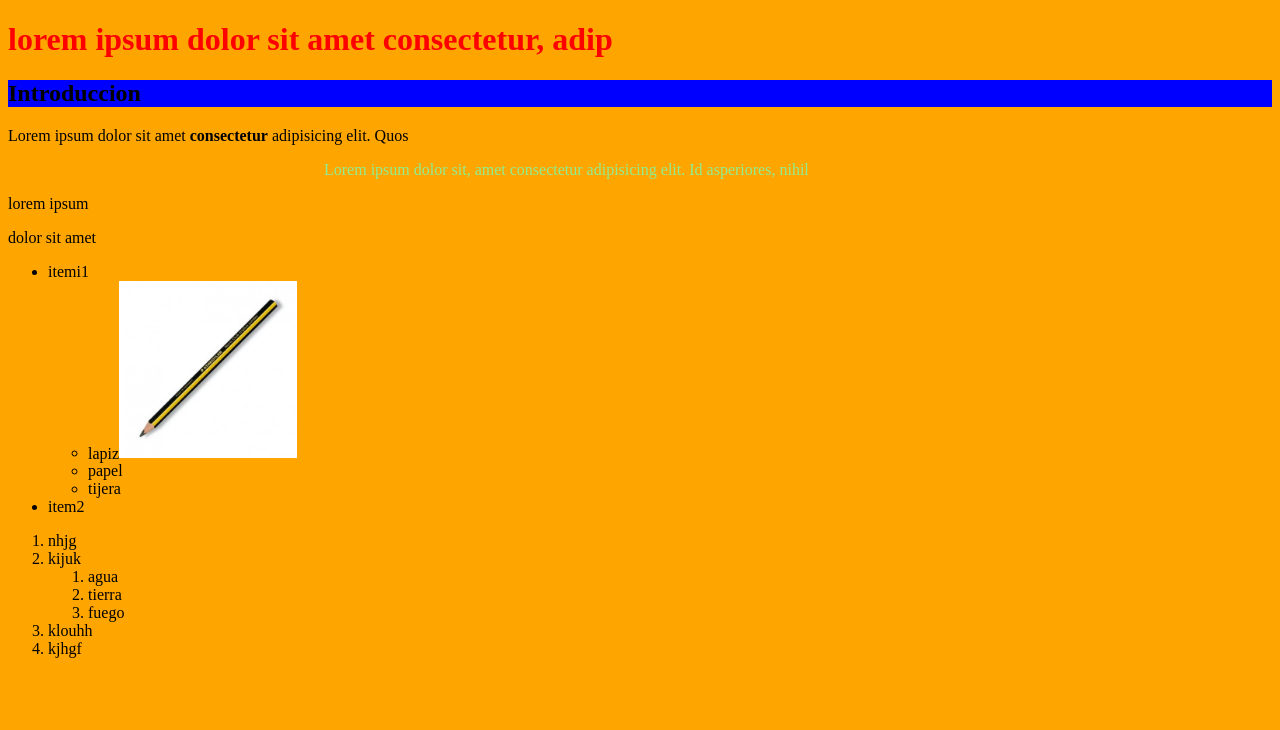
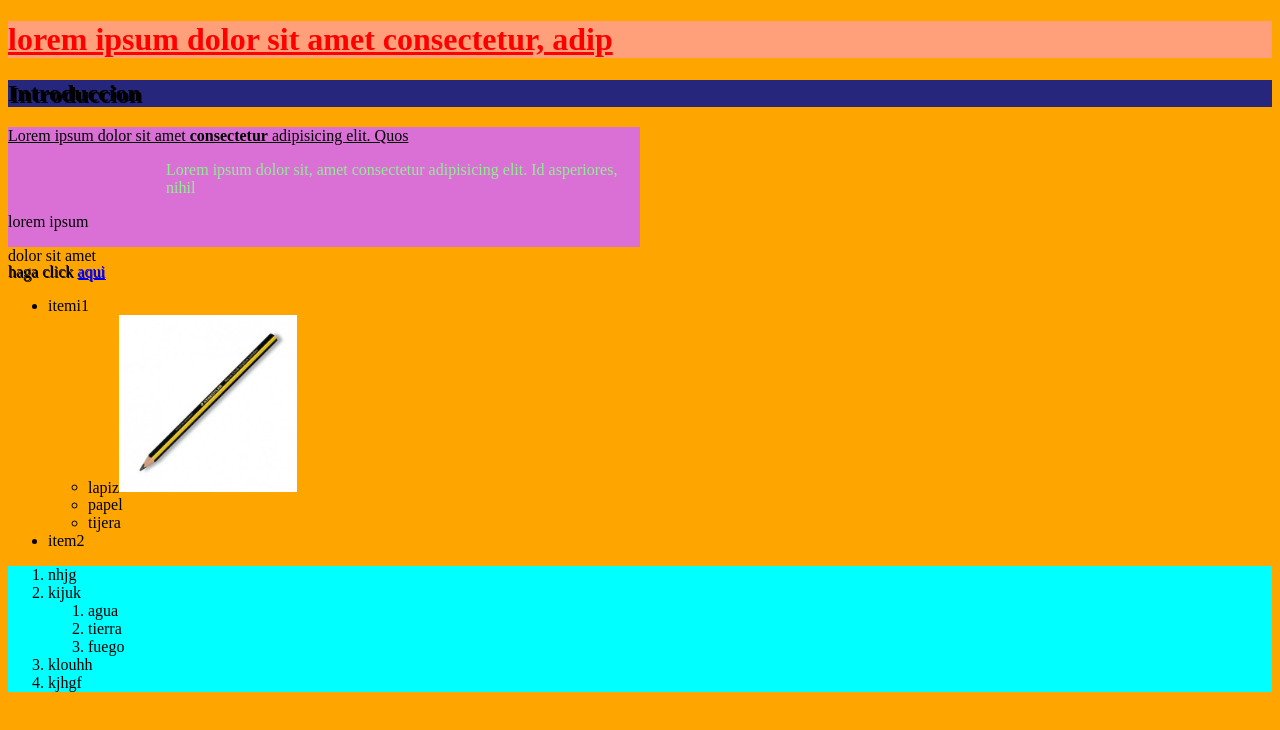
Before and after one commit to florenxiagrasso/html17, a plain HTML site: page index.html in a window 1280 px wide. Drawn offline with Linux system fonts and the light colour scheme.

Commit message:
estiloscss

```diff
--- /dev/null
+++ b/estilospagina2.css
@@ -0,0 +1,5 @@
+.border-parrafo {
+
+    border: 1px solid black;
+    padding: 7px;
+}
--- a/index.html
+++ b/index.html
@@ -1,15 +1,39 @@
 <!DOCTYPE html>
 <html>
-    <head  >
+    <head>
+<style>
 
+h1 {
+    background-color: lightsalmon;
+}
+
+.clase1 {
+        text-decoration: underline;
+}
+
+.clase2 {
+            text-shadow:1px 1px;
+}
+
+.clase3 {
+            background-color: aqua;
+}
+</style>
     </head>
     <body style= "background-color:orange">
 
-<h1 style= color:red> lorem ipsum dolor sit amet consectetur, adip</h1>
-<h2 style= "background-color: blue;">Introduccion</h2>
-<p>Lorem ipsum dolor sit amet <strong>consectetur</strong> adipisicing elit. Quos</p>
+<h1 style= "color:red; text-decoration: underline;"> lorem ipsum dolor sit amet consectetur, adip</h1>
+<h2 style= "background-color: rgb(38, 38, 124); text-shadow: 2px 2px; ">Introduccion</h2>
+
+<div style="background-color: orchid; width: 50%; height: 120px" >
+<p class="clase1">Lorem ipsum dolor sit amet <strong>consectetur</strong> adipisicing elit. Quos</p>
 <p  style= "color:lightgreen; margin-left:25%;">Lorem ipsum dolor sit, amet consectetur adipisicing elit. Id asperiores, nihil</p>
 <p>lorem ipsum</p> <p>dolor sit amet</p>
+</div>
+
+<!-- comentario en html -->
+
+<p class="clase2">haga click <a href="https://www.google.com.ar">aqui</a></p>
 
 <ul>
     <li>itemi1
@@ -22,7 +46,7 @@
     <li>item2</li>
 </ul>
 
-<ol>
+<ol class="clase3">
     <li>nhjg</li>
     <li>kijuk
     <ol>
```
Also changed, not shown: pagina2.html (added, +34 -0 lines).
